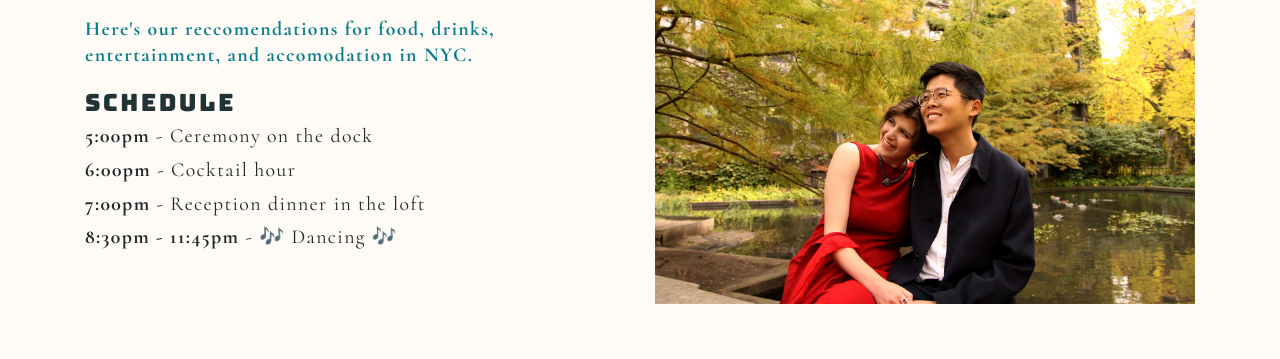
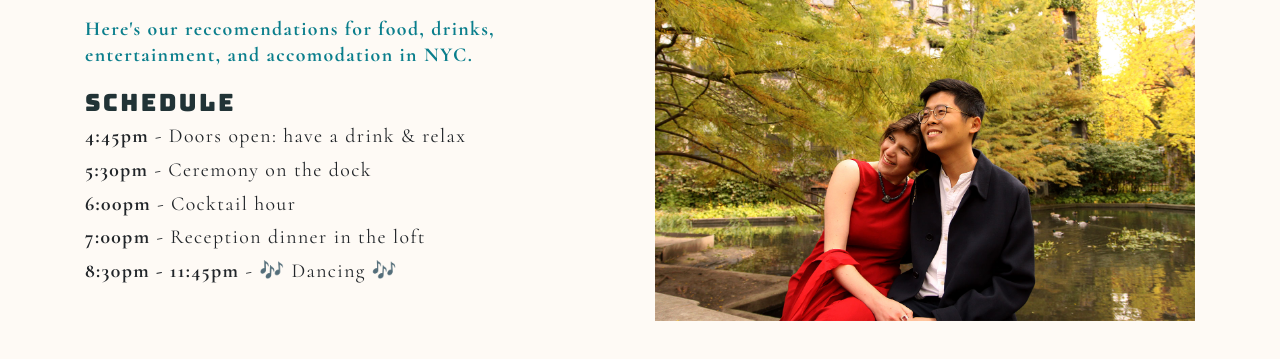
Before and after one commit to nccherry/nccherry.github.io, a plain HTML site: page wedding.html in a window 1280 px wide. Shown: the part 511-870 px from the top of the page. Before the commit the page ends 847 px from the top, so only its background shows below. Drawn offline with nearby package versions, Linux system fonts and the light colour scheme.

Commit message:
Update schedule

```diff
--- a/wedding.html
+++ b/wedding.html
@@ -66,7 +66,8 @@
       <p><strong>Dress code:</strong> Creative Cocktail - dress ready to dance at our alien disco!</p>
       <p><a href="https://drive.google.com/open?id=1Lw5LxcL3UqYQ1IWuXykEo2oPrROl4VYP&usp=sharing">Here's our reccomendations for food, drinks, entertainment, and accomodation in NYC.</a></p>
       <h3>Schedule</h3>
-      <p class="mb-2"> <span class="font-weight-bold">5:00pm</span> - Ceremony on the dock </p>
+      <p class="mb-2"> <span class="font-weight-bold">4:45pm</span> - Doors open: have a drink & relax</p>
+      <p class="mb-2"> <span class="font-weight-bold">5:30pm</span> - Ceremony on the dock </p>
       <p class="mb-2"> <span class="font-weight-bold">6:00pm</span> - Cocktail hour </p>
       <p class="mb-2"> <span class="font-weight-bold">7:00pm</span> - Reception dinner in the loft </p>
       <p> <span class="font-weight-bold">8:30pm - 11:45pm</span> - 🎶 Dancing 🎶 </p>
```
